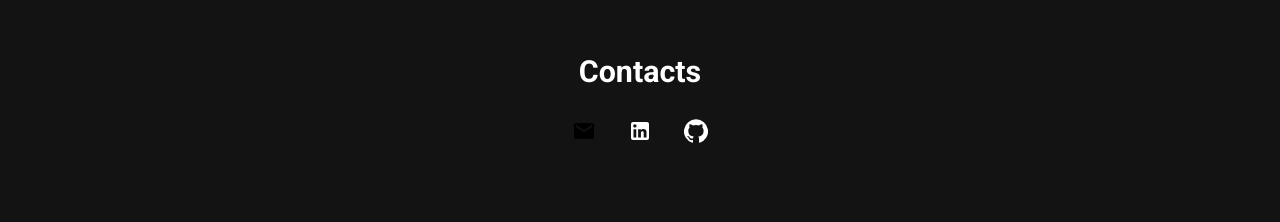
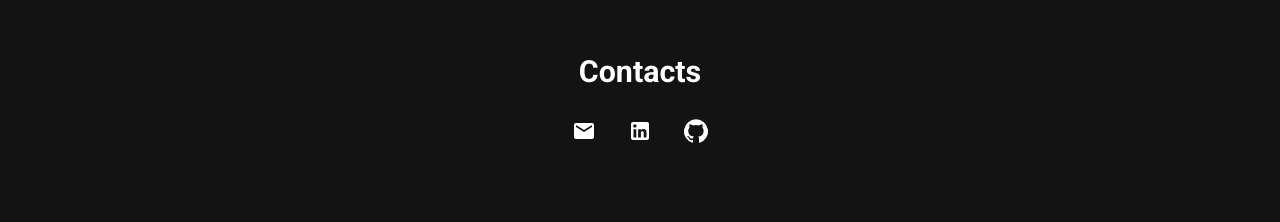
Before and after one commit to setoi1/React-Personal-Portfolio, a React (Create React App) app: page / in a window 1280 px wide. Shown: the part 2702-2924 px from the top of the page. Built offline with nearby package versions, Linux system fonts and the light colour scheme.

Commit message:
Created contacts container

```diff
--- a/src/components/Contacts.js
+++ b/src/components/Contacts.js
@@ -6,13 +6,13 @@ import GitHubIcon from '@material-ui/icons/GitHub';
 const Contacts = () => {
   return (
     <div className="contacts-section">
+      <div className="contacts-container">
         <div className="section-header-text">
           <h3>Contacts</h3>
         </div>
-      <div className="contacts-container">
           <ul className="contacts-list">
             <li className="contacts-list-item">
-              <MailIcon />
+                <MailIcon className="contacts-item-link"/>
             </li>
             <li className="contacts-list-item">
               <a className="contacts-item-link" href="https://www.linkedin.com/in/ianseto/" rel="noreferrer" target="_blank">
```
Lines whose indentation alone changed are shown as unchanged.
